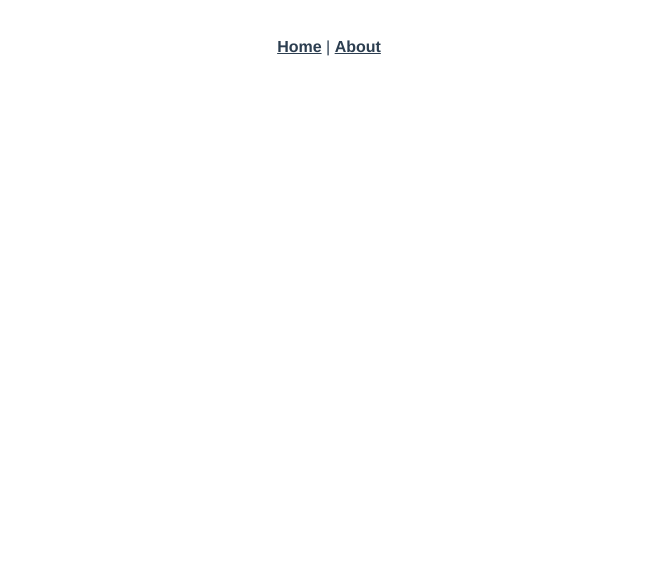
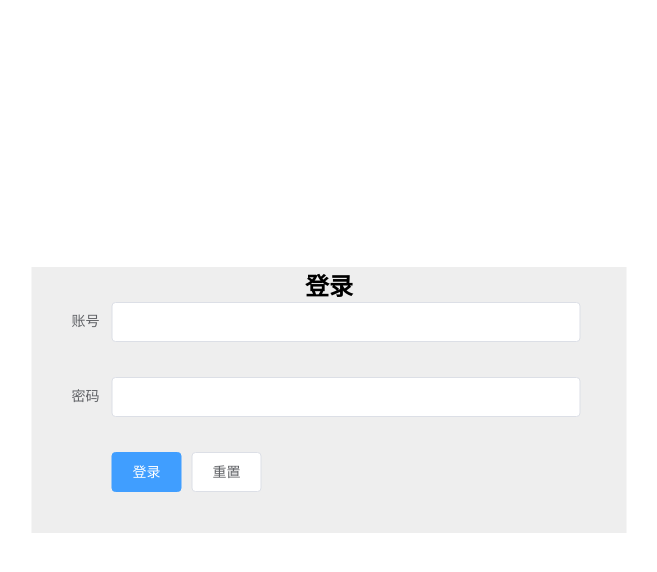
Before and after one commit to MrDing-web/newsadmin, a Vue app: page /#/login in a window 1280 px wide. Shown: the top 572 px of the page, without its empty margins (311-968 px from the left). Built offline with nearby package versions, Linux system fonts and the light colour scheme.

Commit message:
完成登录验证和首页布局

```diff
--- a/package.json
+++ b/package.json
@@ -3,10 +3,12 @@
   "version": "0.1.0",
   "private": true,
   "scripts": {
-    "serve": "vue-cli-service serve",
+    "serve": "vue-cli-service serve --hot --open",
     "build": "vue-cli-service build"
   },
   "dependencies": {
+    "axios": "^0.19.2",
+    "element-ui": "^2.13.2",
     "vue": "^2.6.11",
     "vue-router": "^3.2.0"
   },
--- a/src/App.vue
+++ b/src/App.vue
@@ -1,32 +1,24 @@
 <template>
   <div id="app">
-    <div id="nav">
-      <router-link to="/">Home</router-link> |
-      <router-link to="/about">About</router-link>
-    </div>
     <router-view/>
   </div>
 </template>
 
-<style lang="less">
-#app {
-  font-family: Avenir, Helvetica, Arial, sans-serif;
-  -webkit-font-smoothing: antialiased;
-  -moz-osx-font-smoothing: grayscale;
-  text-align: center;
-  color: #2c3e50;
-}
+<style lang="less" >
+  *{
+    margin:0;
+    padding:0;
+  }
 
-#nav {
-  padding: 30px;
+  a{
+    color: inherit;
+  }
 
-  a {
-    font-weight: bold;
-    color: #2c3e50;
+  a:hover{
+    text-decoration: none;
+  }
 
-    &.router-link-exact-active {
-      color: #42b983;
-    }
+  ul,li,ol{
+    list-style: none;
   }
-}
 </style>
--- a/src/components/HelloWorld.vue
+++ /dev/null
@@ -1,57 +0,0 @@
-<template>
-  <div class="hello">
-    <h1>{{ msg }}</h1>
-    <p>
-      For a guide and recipes on how to configure / customize this project,<br>
-      check out the
-      <a href="https://cli.vuejs.org" target="_blank" rel="noopener">vue-cli documentation</a>.
-    </p>
-    <h3>Installed CLI Plugins</h3>
-    <ul>
-      <li><a href="https://github.com/vuejs/vue-cli/tree/dev/packages/%40vue/cli-plugin-router" target="_blank" rel="noopener">router</a></li>
-    </ul>
-    <h3>Essential Links</h3>
-    <ul>
-      <li><a href="https://vuejs.org" target="_blank" rel="noopener">Core Docs</a></li>
-      <li><a href="https://forum.vuejs.org" target="_blank" rel="noopener">Forum</a></li>
-      <li><a href="https://chat.vuejs.org" target="_blank" rel="noopener">Community Chat</a></li>
-      <li><a href="https://twitter.com/vuejs" target="_blank" rel="noopener">Twitter</a></li>
-      <li><a href="https://news.vuejs.org" target="_blank" rel="noopener">News</a></li>
-    </ul>
-    <h3>Ecosystem</h3>
-    <ul>
-      <li><a href="https://router.vuejs.org" target="_blank" rel="noopener">vue-router</a></li>
-      <li><a href="https://vuex.vuejs.org" target="_blank" rel="noopener">vuex</a></li>
-      <li><a href="https://github.com/vuejs/vue-devtools#vue-devtools" target="_blank" rel="noopener">vue-devtools</a></li>
-      <li><a href="https://vue-loader.vuejs.org" target="_blank" rel="noopener">vue-loader</a></li>
-      <li><a href="https://github.com/vuejs/awesome-vue" target="_blank" rel="noopener">awesome-vue</a></li>
-    </ul>
-  </div>
-</template>
-
-<script>
-export default {
-  name: 'HelloWorld',
-  props: {
-    msg: String
-  }
-}
-</script>
-
-<!-- Add "scoped" attribute to limit CSS to this component only -->
-<style scoped lang="less">
-h3 {
-  margin: 40px 0 0;
-}
-ul {
-  list-style-type: none;
-  padding: 0;
-}
-li {
-  display: inline-block;
-  margin: 0 10px;
-}
-a {
-  color: #42b983;
-}
-</style>
--- a/src/main.js
+++ b/src/main.js
@@ -1,9 +1,22 @@
 import Vue from 'vue'
 import App from './App.vue'
 import router from './router'
+import axios from "axios"
+import  ElementUI from "element-ui";
+import 'element-ui/lib/theme-chalk/index.css';
+Vue.use(ElementUI);
+Vue.prototype.$axios = axios;
+axios.defaults.baseURL = "http://127.0.0.1:3000"
+
+router.beforeEach((to,from,next)=>{
+  if(to.path!=="/login" && !localStorage.getItem("token")){
+      router.push("/login");
+  }else{
+    next();
+  }
+})
 
 Vue.config.productionTip = false
-
 new Vue({
   router,
   render: function (h) { return h(App) }
--- a/src/router/index.js
+++ b/src/router/index.js
@@ -1,6 +1,7 @@
 import Vue from 'vue'
 import VueRouter from 'vue-router'
 import Home from '../views/Home.vue'
+import Login from '../views/Login.vue'
 
 Vue.use(VueRouter)
 
@@ -11,14 +12,9 @@ Vue.use(VueRouter)
         component: Home
     },
     {
-    path: '/about',
-    name: 'About',
-    // route level code-splitting
-    // this generates a separate chunk (about.[hash].js) for this route
-    // which is lazy-loaded when the route is visited.
-    component: function () {
-      return import(/* webpackChunkName: "about" */ '../views/About.vue')
-    }
+        path:"/login",
+        name:"Login",
+        component: Login
     }
 ]
 
--- a/src/views/About.vue
+++ /dev/null
@@ -1,5 +0,0 @@
-<template>
-  <div class="about">
-    <h1>This is an about page</h1>
-  </div>
-</template>
--- a/src/views/Home.vue
+++ b/src/views/Home.vue
@@ -1,18 +1,125 @@
 <template>
-  <div class="home">
-    <img alt="Vue logo" src="../assets/logo.png">
-    <HelloWorld msg="Welcome to Your Vue.js App"/>
-  </div>
+    <el-container>
+        <el-aside width="200px">
+            <div class="title">
+                黑马头条
+            </div>
+
+            <p>文章管理</p>
+            <el-menu
+                    class="el-menu-vertical-demo"
+                    text-color="#fff"
+                    active-text-color="#ffd04b">
+                <el-menu-item index="2">
+                    <i class="el-icon-menu"></i>
+                    <span slot="title">文章列表</span>
+                </el-menu-item>
+                <el-menu-item index="4">
+                    <i class="el-icon-s-promotion"></i>
+                    <span slot="title">发布文章</span>
+                </el-menu-item>
+            </el-menu>
+
+
+        </el-aside>
+        <el-container>
+            <el-header>
+                <img v-if="this.user.head_img" :src="$axios.defaults.baseURL + this.user.head_img" alt="">
+                <img v-else src="@/assets/logo.png" alt="">
+                <div class="nickname">{{this.user.nickname}}</div>
+            </el-header>
+            <el-main>Main</el-main>
+        </el-container>
+    </el-container>
 </template>
 
 <script>
-// @ is an alias to /src
-import HelloWorld from '@/components/HelloWorld.vue'
 
-export default {
-  name: 'Home',
-  components: {
-    HelloWorld
-  }
-}
+    export default {
+        name: 'Home',
+        data() {
+            return {
+                user: JSON.parse(localStorage.getItem("user"))
+            }
+        }
+    }
 </script>
+
+<style lang="less" scoped>
+    .el-header {
+        background-color: #B3C0D1;
+        color: #333;
+        text-align: center;
+        line-height: 60px;
+        display: flex;
+        justify-content: flex-end;
+        align-items: center;
+
+        img {
+            width: 50px;
+            height: 50px;
+            border-radius: 25px;
+            object-fit: cover;
+            margin-right: 30px;
+        }
+
+        .nickname {
+            color: #333;
+            margin-right: 100px;
+        }
+    }
+
+    .el-aside {
+        background-color: #D3DCE6;
+        color: #333;
+        user-select: none;
+        text-align: center;
+        line-height: 200px;
+        position: absolute;
+        top: 0;
+        bottom: 0;
+
+        .title {
+            height: 60px;
+            line-height: 60px;
+            text-align: center;
+            font-size: 24px;
+            font-weight: 700;
+        }
+
+        > p {
+            color: red;
+            height: 120px;
+            width: 100%;
+            margin-left: -24px;
+        }
+
+        .el-menu-vertical-demo {
+            background-color: #D3DCE6;
+        }
+
+        .el-menu-item {
+            height: 50px;
+            line-height: 50px;
+        }
+    }
+
+    .el-main {
+        color: #333;
+        text-align: center;
+        line-height: 160px;
+    }
+
+    body > .el-container {
+        margin-bottom: 40px;
+    }
+
+    .el-container:nth-child(5) .el-aside,
+    .el-container:nth-child(6) .el-aside {
+        line-height: 260px;
+    }
+
+    .el-container:nth-child(7) .el-aside {
+        line-height: 320px;
+    }
+</style>
--- /dev/null
+++ b/src/views/Login.vue
@@ -0,0 +1,99 @@
+<template>
+    <el-row class="wrapper">
+        <el-form class="loginForm" ref="form" :model="form" label-width="80px">
+            <h2>登录</h2>
+            <el-form-item label="账号">
+                <el-input v-model="form.account" class="input" @keydown.native.enter="onSubmit"></el-input>
+            </el-form-item>
+            <el-form-item label="密码">
+                <el-input
+                        v-model="form.password"
+                        type="password"
+                        class="input"
+                        @keydown.native.enter="onSubmit"
+                ></el-input>
+            </el-form-item>
+            <el-form-item>
+                <el-button type="primary" @click="onSubmit">登录</el-button>
+                <el-button @click="reset">重置</el-button>
+            </el-form-item>
+        </el-form>
+    </el-row>
+
+</template>
+
+<script>
+    export default {
+        name: "Login",
+        data() {
+            return {
+                form: {
+                    account: '',
+                    password: ''
+                }
+            }
+        },
+        methods: {
+            reset() {
+                this.form.account = '';
+                this.form.password = '';
+            },
+            onSubmit() {
+                const account = this.form.account.trim();
+                const password = this.form.password.trim();
+                if (account === "" || password === "") {
+                    this.$message.warning("用户名或密码不能为空");
+                    return false;
+                }
+                this.$axios({
+                    url: "/login",
+                    method: "post",
+                    data: {
+                        username: account,
+                        password: password
+                    }
+                }).then(res => {
+                    const data = res.data;
+                    // console.log(data);
+                    if (data.message === "登录成功") {
+                        // 成功之后
+                        // 1. 弹出窗口提醒成功
+                        this.$message.success('登录成功')
+                        // 2. 将数据存放在本地储存
+                        localStorage.setItem('token', res.data.data.token)
+                        localStorage.setItem('user', JSON.stringify(res.data.data.user))
+                        // 3. 跳转到首页
+                        this.$router.push('/')
+
+                    }
+                })
+
+            }
+        }
+    }
+</script>
+
+<style lang="less" scoped>
+    .wrapper {
+        position: absolute;
+        top: 50%;
+        left: 50%;
+        transform: translate(-50%, -50%);
+    }
+
+    .loginForm {
+        width: 595px;
+        height: 266px;
+        background-color: #eee;
+        user-select: none;
+
+        h2 {
+            text-align: center;
+        }
+
+        .input {
+            width: 469px;
+            height: 53px;
+        }
+    }
+</style>
```
Also changed, not shown: 1 other file (tests, documents, lock files or other folders). Lines whose indentation alone changed are shown as unchanged.
